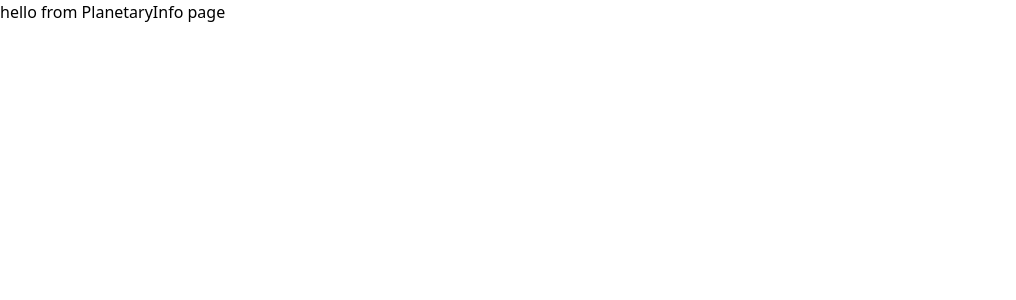
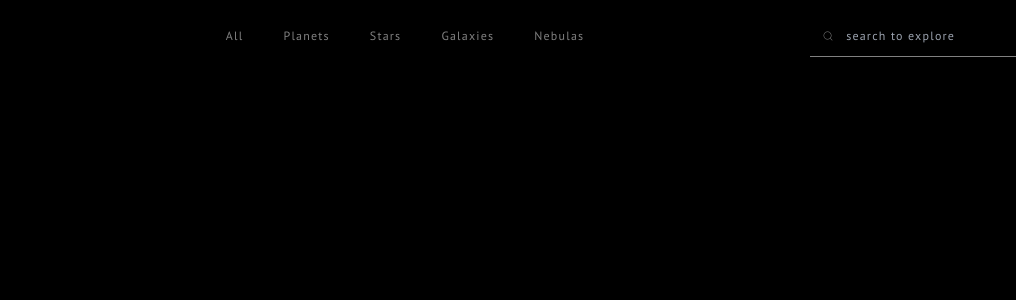
Before and after one commit to aneesafatima/astroma, a React (Vite) app: page /planetary-hub in a window 1280 px wide. Shown: the top 300 px of the page, without its empty margins (0-1016 px from the left). Built offline with nearby package versions, Linux system fonts and the light colour scheme.

Commit message:
made the search bar

```diff
--- a/package.json
+++ b/package.json
@@ -14,6 +14,7 @@
     "autoprefixer": "^10.4.19",
     "react": "^18.2.0",
     "react-dom": "^18.2.0",
+    "react-icons": "^5.2.1",
     "react-redux": "^9.1.2"
   },
   "devDependencies": {
--- /dev/null
+++ b/src/App.css
@@ -0,0 +1,3 @@
+body{
+    color: #808080;
+}
--- a/src/components/PlanetaryInfo.jsx
+++ b/src/components/PlanetaryInfo.jsx
@@ -1,9 +1,10 @@
 import React from 'react'
+import {SearchBar} from '.'
 
 function PlanetaryInfo() {
   return (
-    <div>
-      hello from PlanetaryInfo page
+    <div className='bg-black h-screen'>
+      <SearchBar/>
     </div>
   )
 }
--- /dev/null
+++ b/src/components/SearchBar.jsx
@@ -0,0 +1,21 @@
+import React , {useState} from 'react';
+import { CiSearch } from "react-icons/ci";
+
+function SearchBar() {
+    const [searchTerm , setSearchTerm] = useState("")
+  return (
+    <div className='pt-7 flex justify-evenly text-[#808080] text-xs font-PtSans tracking-widest'>
+
+    <ul className=' flex justify-center space-x-10'>
+        <li>All</li>
+      <li>Planets</li>
+      <li>Stars</li>
+      <li>Galaxies</li>
+      <li>Nebulas</li>
+        </ul>
+<div className='border-b-[1px] flex items-center border-[#808080] pb-3 px-3 '> <CiSearch/><input type="text" placeholder={`search to explore`} className='bg-transparent text-[#808080] outline-0 w-52 px-3' onClick={(e) => setSearchTerm(e.target.value)}></input></div>
+    </div>
+  )
+}
+
+export default SearchBar
--- a/src/components/index.js
+++ b/src/components/index.js
@@ -2,3 +2,4 @@ export { default as Homepage  } from './HomePage';
 export { default as PlanetaryInfo } from './PlanetaryInfo';
 export { default as StargazingGuide  } from './StargazingGuide';
 export { default as AstroQuiz  } from './AstroQuiz';
+export { default as SearchBar  } from './SearchBar';
--- a/src/index.css
+++ b/src/index.css
@@ -1,4 +1,4 @@
-@import url('https://fonts.googleapis.com/css2?family=Lato:ital,wght@0,100;0,300;0,400;0,700;0,900;1,100;1,300;1,400;1,700;1,900&family=Roboto:ital,wght@0,100;0,300;0,400;0,500;0,700;0,900;1,100;1,300;1,400;1,500;1,700;1,900&display=swap');
+@import url('https://fonts.googleapis.com/css2?family=Lato:ital,wght@0,100;0,300;0,400;0,700;0,900;1,100;1,300;1,400;1,700;1,900&family=PT+Sans:ital,wght@0,400;0,700;1,400;1,700&family=Roboto:ital,wght@0,100;0,300;0,400;0,500;0,700;0,900;1,100;1,300;1,400;1,500;1,700;1,900&display=swap');
 @tailwind base;
 @tailwind components;
 @tailwind utilities;
--- a/tailwind.config.js
+++ b/tailwind.config.js
@@ -6,6 +6,7 @@ export default {
       fontFamily: {
         lato: ["lato", "sans-serif"],
         roboto: ["Roboto", "sans-serif"],
+        PtSans : ["PT Sans", "sans-serif"]
       },
       screens: {
         xxs: "400px",
```
Also changed, not shown: 1 other file (tests, documents, lock files or other folders).
